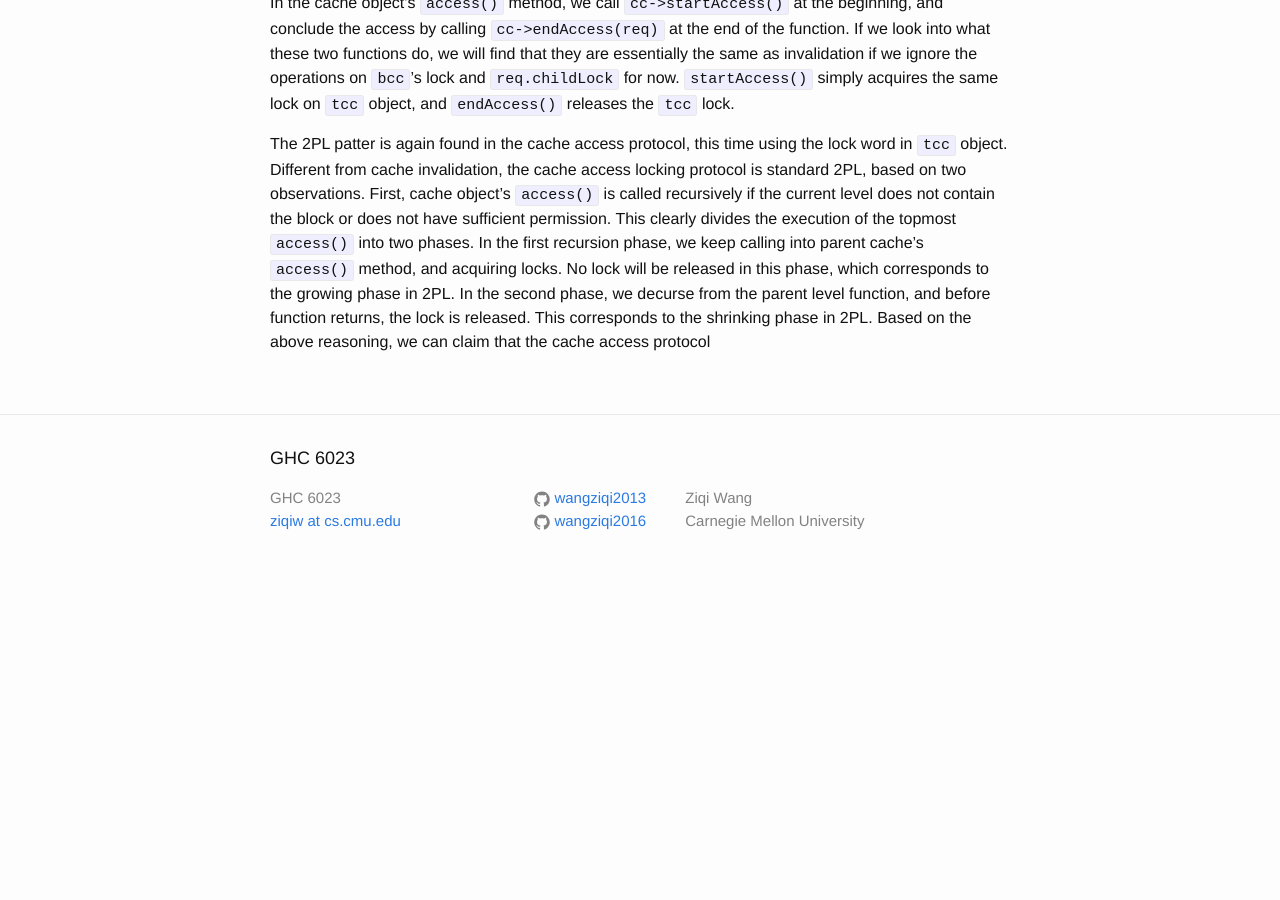
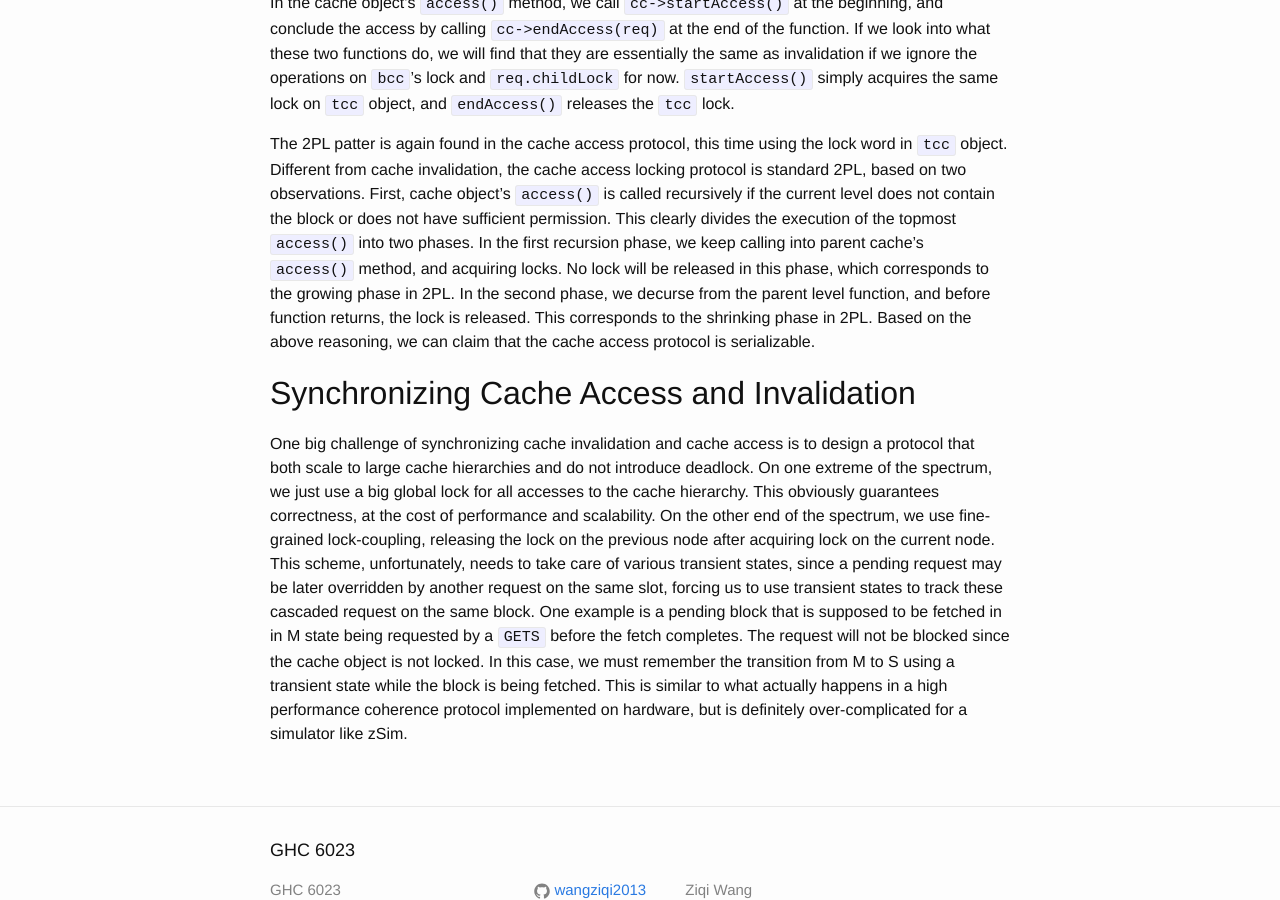
Before and after one commit to wangziqi2013/wangziqi2013.github.io, a Jekyll site: the page built from _posts/2020-01-09-understand-zsim-cache-cc.markdown, in a window 1280 px wide and 900 px high, scrolled down 4323 px. Built offline with Jekyll 4.4.1, drawn with Linux system fonts in a browser that asks for light colours; before the commit the page ends 4915 px from its top, so only the background shows below that.

Commit message:
Adding spectrum

```diff
--- a/_posts/2020-01-09-understand-zsim-cache-cc.markdown
+++ b/_posts/2020-01-09-understand-zsim-cache-cc.markdown
@@ -172,4 +172,18 @@ This clearly divides the execution of the topmost `access()` into two phases. In
 into parent cache's `access()` method, and acquiring locks. No lock will be released in this phase, which corresponds to
 the growing phase in 2PL. In the second phase, we decurse from the parent level function, and before function returns,
 the lock is released. This corresponds to the shrinking phase in 2PL. Based on the above reasoning, we can claim that
-the cache access protocol
+the cache access protocol is serializable.
+
+## Synchronizing Cache Access and Invalidation
+
+One big challenge of synchronizing cache invalidation and cache access is to design a protocol that both scale to large
+cache hierarchies and do not introduce deadlock. On one extreme of the spectrum, we just use a big global lock for all
+accesses to the cache hierarchy. This obviously guarantees correctness, at the cost of performance and scalability. On the
+other end of the spectrum, we use fine-grained lock-coupling, releasing the lock on the previous node after acquiring
+lock on the current node. This scheme, unfortunately, needs to take care of various transient states, since a pending
+request may be later overridden by another request on the same slot, forcing us to use transient states to track these
+cascaded request on the same block. One example is a pending block that is supposed to be fetched in in M state
+being requested by a `GETS` before the fetch completes. The request will not be blocked since the cache object is not
+locked. In this case, we must remember the transition from M to S using a transient state while the block is being fetched.
+This is similar to what actually happens in a high performance coherence protocol implemented on hardware, but is
+definitely over-complicated for a simulator like zSim.
```
